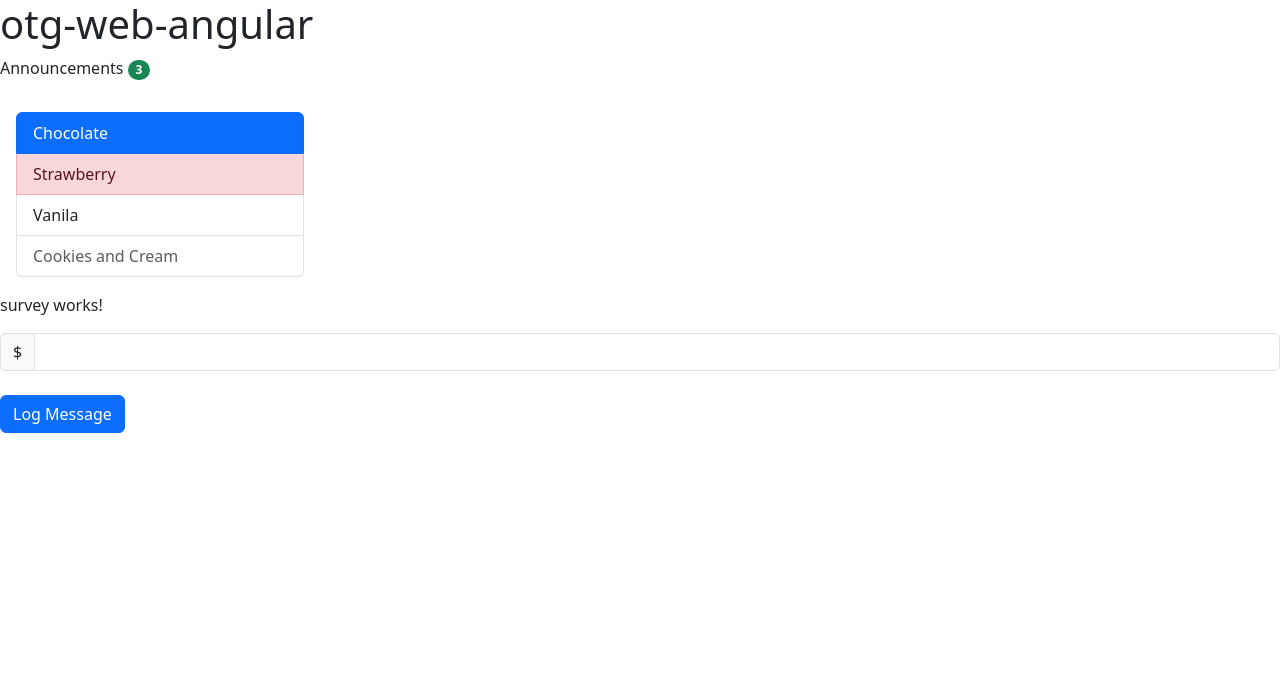
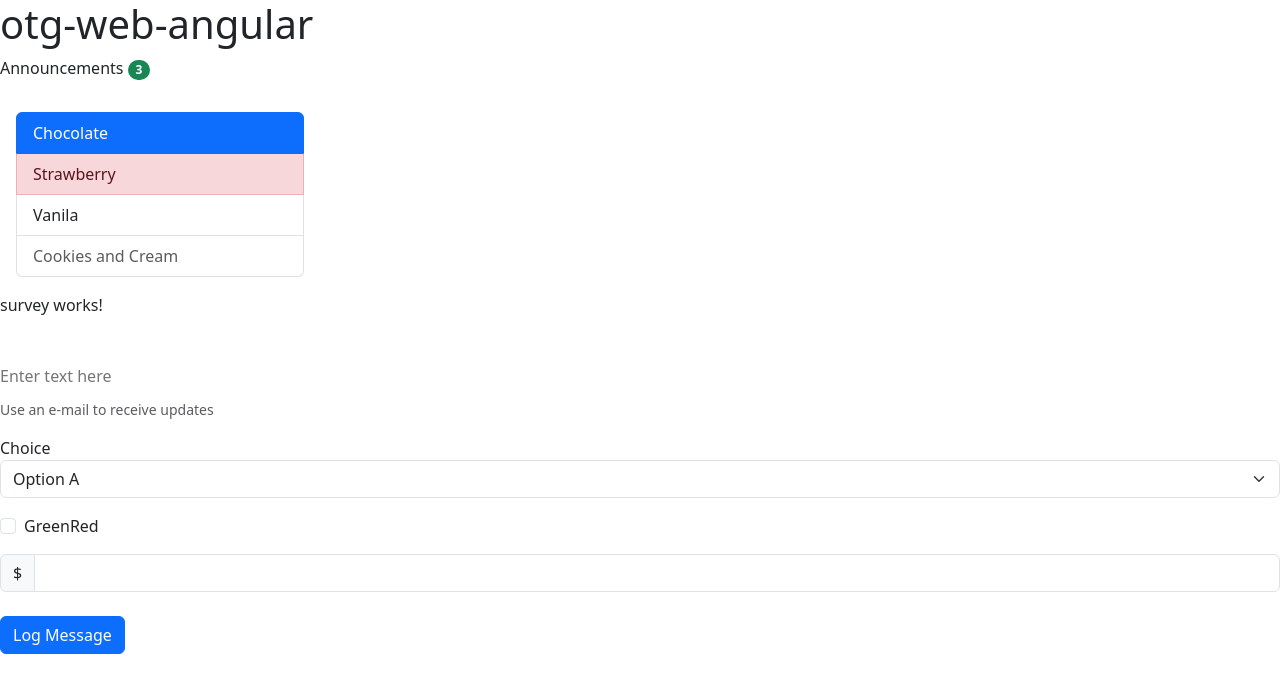
Before and after one commit to lcheunglci/web-on-the-go, an Angular app in the folder otg-web-angular/: page /survey in a window 1280 px wide. Shown: the top 692 px of the page. Built offline with nearby package versions, Linux system fonts and the light colour scheme.

Commit message:
Add some form elements

```diff
--- a/otg-web-angular/src/app/survey/survey.component.html
+++ b/otg-web-angular/src/app/survey/survey.component.html
@@ -1,4 +1,29 @@
 <p>survey works!</p>
+
+<form>
+  <fieldset>
+    <div class="mb-3">
+      <label class="form-label" for="email"></label>
+      <input class="form-control-plaintext" type="email" id="email" placeholder="Enter text here" />
+      <div class="form-text">Use an e-mail to receive updates</div>
+    </div>
+    <div class="mb-3">
+      <label for="pick">Choice</label>
+      <select class="form-select" id="pick" name="choice">
+        <option value="A" selected>Option A</option>
+        <option value="B">Option B</option>
+      </select>
+    </div>
+    <div class="mb-3">
+      <div class="form-check">
+        <input class="form-check-input" type="checkbox" name="preferences" id="p1" />
+        <label class="form-check-label" for="p1">Green</label>
+        <input class="form-check-input" type="checkbox" name="preferences" id="p2" />
+        <label class="form-check-label" for="p2">Red</label>
+      </div>
+    </div>
+  </fieldset>
+</form>
 
 <div class="mb-4 input-group">
   <span class="input-group-text">$</span>
```
